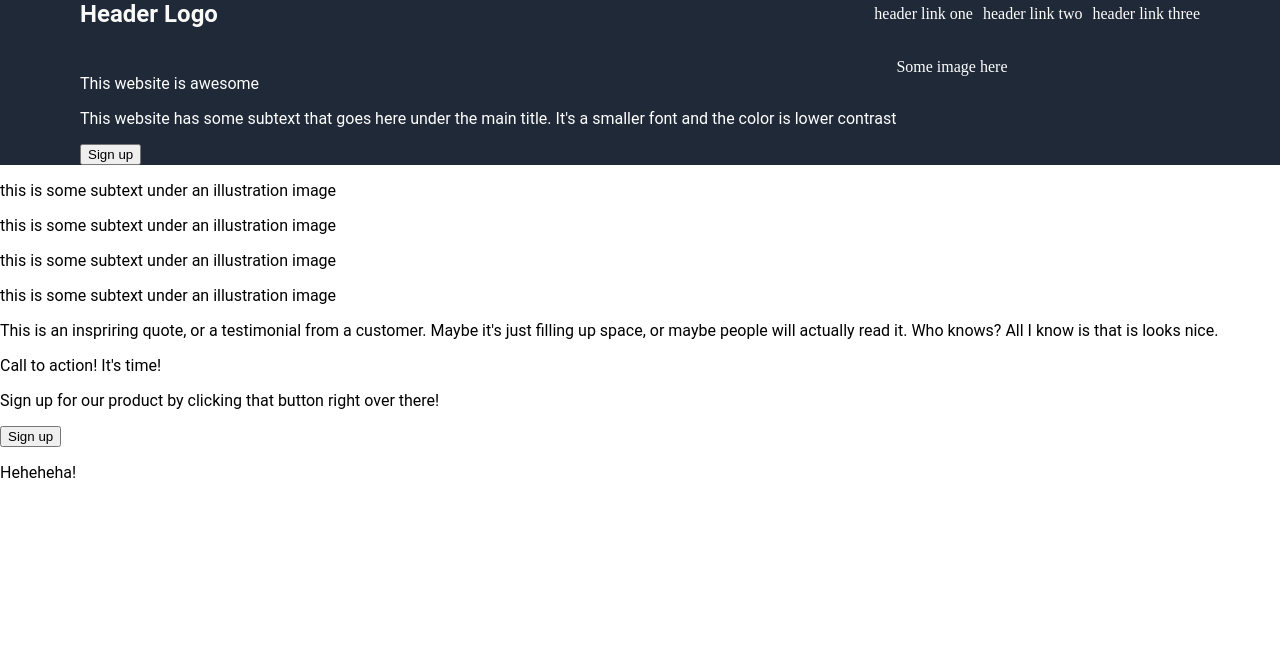
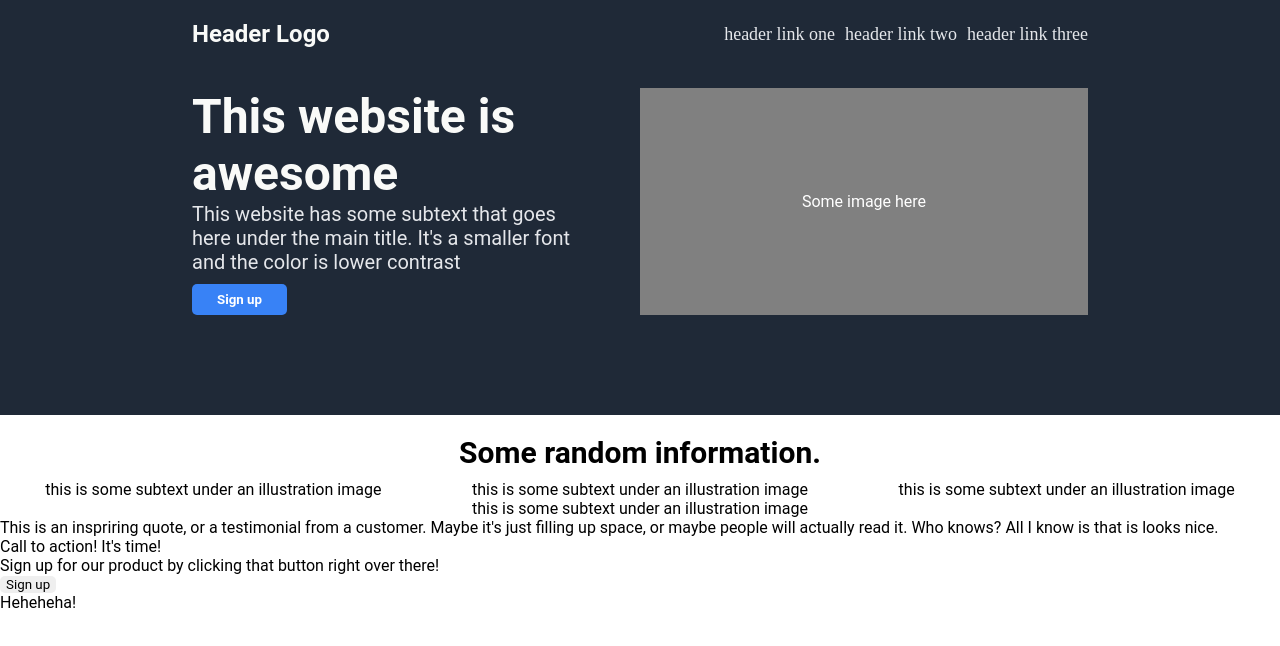
Before and after one commit to Soltime5476/landing-page, a plain HTML site: page index.html in a window 1280 px wide. Drawn offline with Linux system fonts and the light colour scheme.

Commit message:
Finished top header section

```diff
--- a/index.html
+++ b/index.html
@@ -20,36 +20,42 @@
         </div>
 
         <div class="intro">
-          <div>
-            <p class="Title">This website is awesome</p>
-            <p class="subtext">
+          <div id="intro-text">
+            <p id="title">This website is awesome</p>
+            <p id="subtext">
               This website has some subtext that goes here under the main title.
               It's a smaller font and the color is lower contrast
             </p>
-            <button>Sign up</button>
+            <button id="heading-button">Sign up</button>
           </div>
-          <div>Some image here</div>
+          <div id="heading-image">
+            <img>
+            <p>Some image here</p>
+          </div>
         </div>
       </div>
 
       <div class="random-info">
+        <p id="desc-title">Some random information.</p>
+        <div id="boxes">
           <div>
-          <div></div>
+            <div class="infobox"></div>
             <p>this is some subtext under an illustration image</p>
           </div>
           <div>
-          <div></div>
+            <div class="infobox"></div>
             <p>this is some subtext under an illustration image</p>
           </div>
           <div>
-          <div></div>
+            <div class="infobox"></div>
             <p>this is some subtext under an illustration image</p>
           </div>
           <div>
-          <div></div>
+            <div class="infobox"></div>
             <p>this is some subtext under an illustration image</p>
           </div>
-
+        </div>
+      </div>
       <div class="quote">
         <p>
           This is an inspriring quote, or a testimonial from a customer. Maybe
@@ -66,9 +72,8 @@
           </p>
           <button>Sign up</button>
         </div>
-        </div>
 
-        <div>
+        <div class="footer">
           <p>Heheheha!</p>
         </div>
       </div>
--- a/style.css
+++ b/style.css
@@ -3,8 +3,17 @@ body {
   margin: 0;
 }
 
+p, button {
+  font-family: Roboto, Oxygen, Ubuntu, Cantarell, 'Open Sans', 'Helvetica Neue', sans-serif;
+}
+
 p {
-  font-family: Roboto, Oxygen, Ubuntu, Cantarell, 'Open Sans', 'Helvetica Neue', sans-serif;
+  margin: 0;
+}
+
+button {
+  border: none;
+  border-radius: 5px;
 }
 
 #header {
@@ -17,22 +26,79 @@ p {
 .heading {
   background-color: #1f2937;
   color: white;
-  padding: 0px 80px;
+  padding: 20px 15% 100px 15%;
 }
 
 .infobar {
   display: flex;
   justify-content: space-between;
   align-items: center;
-  margin-bottom: 30px;
+  margin-bottom: 40px;
 }
 
 .links {
   display: flex;
   justify-content: space-evenly;
+  font-size: 18px;
+  color: #e5e7eb;
   gap: 10px;
 }
 
 .intro {
   display: flex;
+  flex-flow: row wrap;
+  justify-content: space-around;
 }
+
+#intro-text {
+  flex-basis: 50%;
+}
+
+#title {
+  font-weight: bolder;
+  font-size: 48px;
+  color: #f9faf8;
+  width: 90%;
+}
+
+#subtext {
+  font-size: 20px;
+  color: #e5e7eb;
+  width: 90%;
+}
+
+#heading-button {
+  background-color: #3882f6;
+  color: white;
+  font-weight: bold;
+  margin-top: 10px;
+  padding: 8px 25px;
+}
+
+#heading-image {
+  background-color: gray;
+  flex-basis: 50%;
+  display: flex;
+  align-items: center;
+  justify-content: center;
+}
+
+.random-info {
+  padding-top: 20px;
+}
+
+#desc-title {
+  text-align: center;
+  font-weight: bold;
+  font-size: 30px;
+}
+#boxes {
+  display: flex;
+  flex-flow: row wrap;
+  justify-content: space-around;
+  padding-top: 10px;
+}
+
+.infobox {
+  border: #3882f6;
+}
```
Lines whose indentation alone changed are shown as unchanged.
